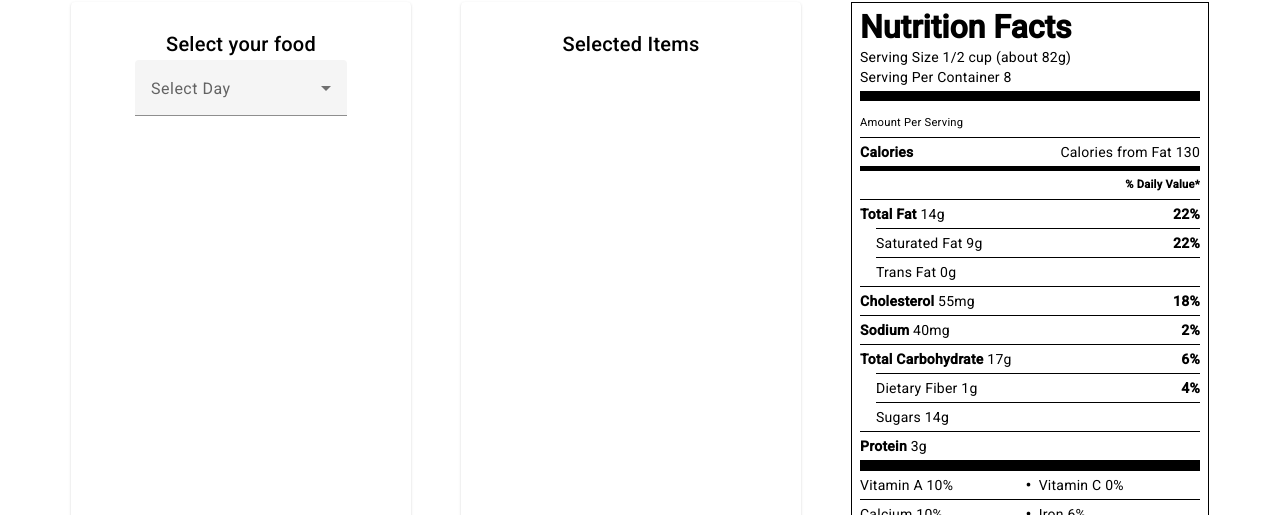
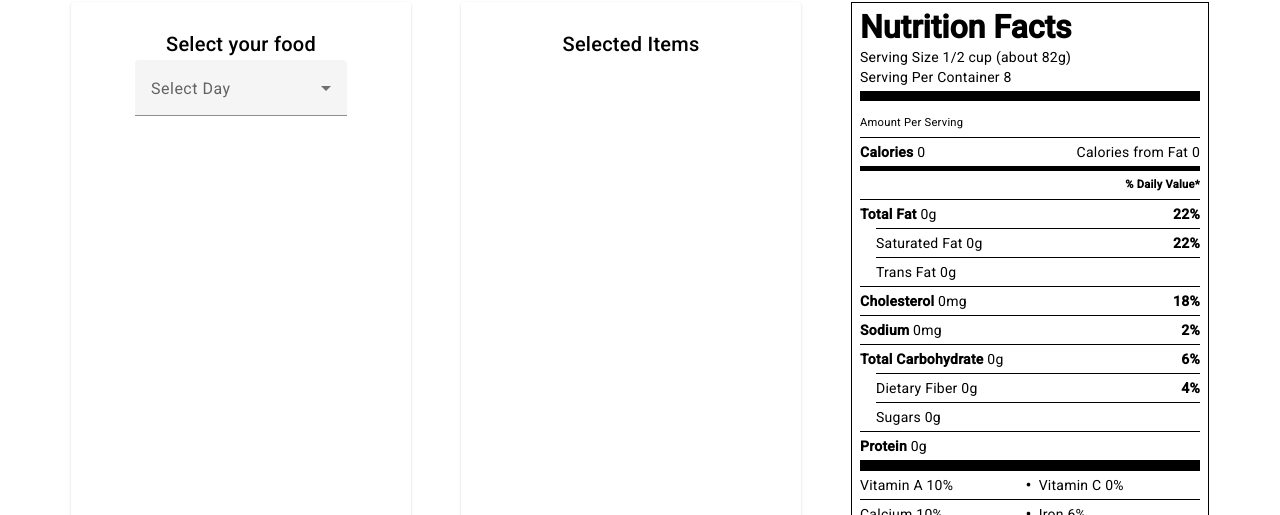
Before and after one commit to thayerh/cds-calculator, an Angular app: page / in a window 1280 px wide. Shown: the part 74-589 px from the top of the page. Built offline with nearby package versions, Linux system fonts and the light colour scheme.

Commit message:
gang shi

```diff
--- a/src/app/Components/nutrition-facts/nutrition-facts.component.html
+++ b/src/app/Components/nutrition-facts/nutrition-facts.component.html
@@ -17,14 +17,12 @@
       <tr>
         <th colspan="2">
           <b>Calories</b>
-          <div *ngIf="selectedFoods[0]">
-            {{selectedFoods[0].quantity}}
-          </div>
+          {{cummulitiveTotals["Calories"]}}
 
         </th>
         <td>
           Calories from Fat
-          130
+          {{cummulitiveTotals["Calories from Fat"]}}
         </td>
       </tr>
       <tr class="thick-row">
@@ -35,7 +33,7 @@
       <tr>
         <th colspan="2">
           <b>Total Fat</b>
-          14g
+          {{cummulitiveTotals["Total Fat"]}}g
         </th>
         <td>
           <b>22%</b>
@@ -46,7 +44,7 @@
         </td>
         <th>
           Saturated Fat
-          9g
+          {{cummulitiveTotals["Saturated Fat"]}}g
         </th>
         <td>
           <b>22%</b>
@@ -57,7 +55,7 @@
         </td>
         <th>
           Trans Fat
-          0g
+          {{cummulitiveTotals["Trans Fat"]}}g
         </th>
         <td>
         </td>
@@ -65,7 +63,7 @@
       <tr>
         <th colspan="2">
           <b>Cholesterol</b>
-          55mg
+          {{cummulitiveTotals["Cholesterol"]}}mg
         </th>
         <td>
           <b>18%</b>
@@ -74,7 +72,7 @@
       <tr>
         <th colspan="2">
           <b>Sodium</b>
-          40mg
+          {{cummulitiveTotals["Sodium"]}}mg
         </th>
         <td>
           <b>2%</b>
@@ -83,7 +81,7 @@
       <tr>
         <th colspan="2">
           <b>Total Carbohydrate</b>
-          17g
+          {{cummulitiveTotals["Total Carbohydrate"]}}g
         </th>
         <td>
           <b>6%</b>
@@ -94,7 +92,7 @@
         </td>
         <th>
           Dietary Fiber
-          1g
+          {{cummulitiveTotals["Dietary Fiber"]}}g
         </th>
         <td>
           <b>4%</b>
@@ -105,7 +103,7 @@
         </td>
         <th>
           Sugars
-          14g
+          {{cummulitiveTotals["Sugars"]}}g
         </th>
         <td>
         </td>
@@ -113,7 +111,7 @@
       <tr class="thick-end">
         <th colspan="2">
           <b>Protein</b>
-          3g
+          {{cummulitiveTotals["Protein"]}}g
         </th>
         <td>
         </td>
--- a/src/app/Components/nutrition-facts/nutrition-facts.component.ts
+++ b/src/app/Components/nutrition-facts/nutrition-facts.component.ts
@@ -27,14 +27,16 @@ export class NutritionFactsComponent {
     "Protein": 0
   };
 
-  public updateTotals(){
-    let last = Object(this.selectedFoods[-1].food)
-    let keys = Object.keys(last.food)
-    for (const key of keys) {
-      const regex = /\d+/g; // Regular expression to match one or more digits
-      const matches = last[key].match(regex);
-      Object(this.cummulitiveTotals)[key] += Number(matches)
+  public updateTotals() {
+    for (const food of this.selectedFoods) {
+      for (const key of Object.keys(food.food)) {
+        console.log(key);
+        const regex = /(?:\d+\.\d+|\d+)/g; // Regular expression to match one or more digits
+        const matches = Object(food.food)[key].match(regex);
+        Object(this.cummulitiveTotals)[key] += (Number(matches)*food.quantity);
+      }
     }
+    console.log(this.cummulitiveTotals)
   }
 
 
--- a/src/app/Components/select-foods/select-foods.component.ts
+++ b/src/app/Components/select-foods/select-foods.component.ts
@@ -1,5 +1,5 @@
 import { NONE_TYPE } from '@angular/compiler';
-import { Component } from '@angular/core';
+import { Component, ViewChild } from '@angular/core';
 import { MealserviceService } from 'src/app/Services/mealservice.service';
 import { NutritionFactsComponent } from '../nutrition-facts/nutrition-facts.component';
 import { ChosenFood } from 'src/assets/chosen-food';
@@ -12,6 +12,7 @@ import { FoodObject } from 'src/assets/food-object';
   styleUrls: ['./select-foods.component.scss'],
 })
 export class SelectFoodsComponent {
+  @ViewChild(NutritionFactsComponent) nutritionFactsComponent!: NutritionFactsComponent;
 
   selectedFoods: ChosenFood[] = []
 
@@ -94,10 +95,14 @@ public submitFood(name: string, food: any, serving: any):void {
   this.selectedStation = ''
   this.selectedFood = ''
   this.sliderValue = 0
+
+  this.nutritionFactsComponent.updateTotals()
 }
 
 public removeFood(index: number): void {
   this.selectedFoods.splice(index, 1)
+
+  this.nutritionFactsComponent.updateTotals()
 }
 
   constructor(private mealService: MealserviceService){}
--- a/src/assets/chosen-food.ts
+++ b/src/assets/chosen-food.ts
@@ -4,5 +4,4 @@ export interface ChosenFood {
     name: string,
     quantity: number,
     food: FoodObject,
-    name: string,
 }
```
